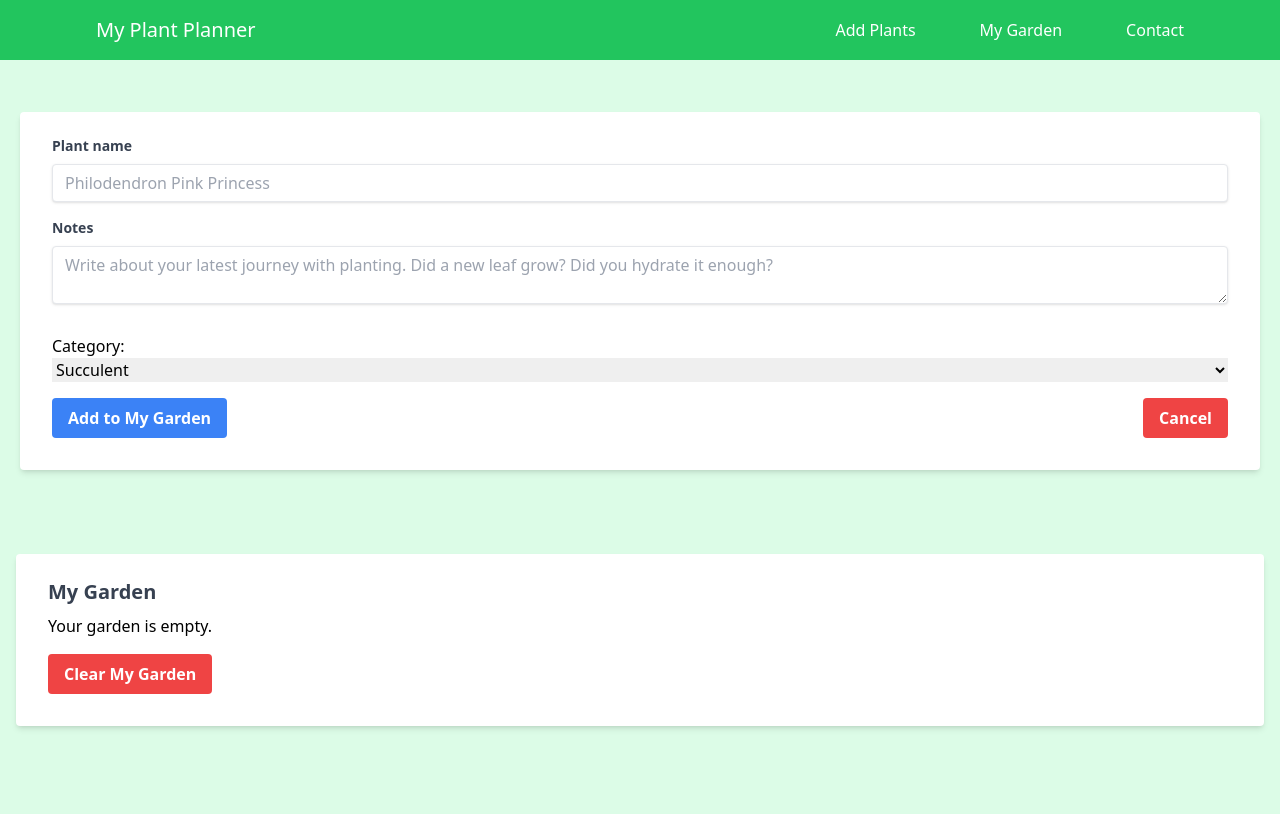
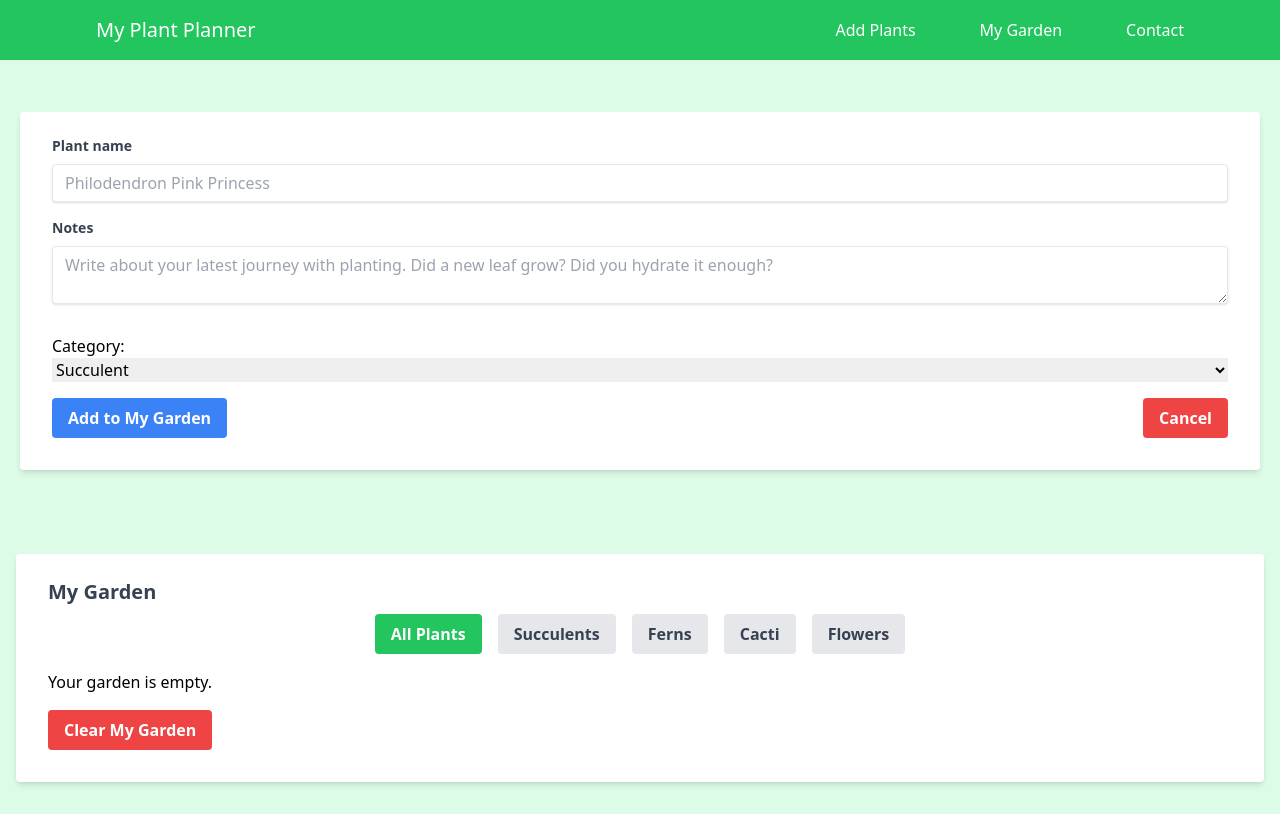
Before and after one commit to charlottejevans/planted, a website: page src/index.html in a window 1280 px wide. Drawn offline with nearby package versions, Linux system fonts and the light colour scheme; files that its build step writes are made by us from their sources.

Commit message:
Moved specific plant category arrays into the global scope. Added tab buttons for My Garden section and created a class for the tab buttons.

```diff
--- a/src/index.html
+++ b/src/index.html
@@ -65,6 +65,14 @@
 <div class="container mx-auto px-4 py-8" id="myGardenSection">
     <div class="my-garden bg-white shadow-md rounded px-8 pt-6 pb-8 mt-4">
         <h2 class="text-gray-700 text-xl font-bold mb-2">My Garden</h2>
+        <!-- Tab Navigation -->
+        <div class="flex justify-center space-x-4 mb-4">
+            <button id="allPlantsTab" class="tab-button active">All Plants</button>
+            <button id="succulentsTab" class="tab-button">Succulents</button>
+            <button id="fernsTab" class="tab-button">Ferns</button>
+            <button id="cactiTab" class="tab-button">Cacti</button>
+            <button id="flowersTab" class="tab-button">Flowers</button>
+        </div>
         <p id="plantWateringReminder"></p>
         <p id="isLocalStorageEmpty"></p>
         <div id="myGarden" class="grid grid-cols-1 md:grid-cols-2 lg:grid-cols-3 gap-4">
--- a/src/main.css
+++ b/src/main.css
@@ -1,3 +1,11 @@
 @tailwind base;
 @tailwind components;
 @tailwind utilities;
+
+.tab-button {
+    @apply bg-gray-200 px-4 py-2 rounded text-gray-700 font-semibold;
+}
+
+.tab-button.active {
+    @apply bg-green-500 text-white;
+}
--- a/src/script.js
+++ b/src/script.js
@@ -93,7 +93,6 @@ window.addEventListener('storage', (event) => {
     }
 })
 
-
 function saveSettings() {
     if (plantNameEl.value && plantNoteEl.value && plantCategoryEl.value) {
         const newSetting = {
@@ -173,29 +172,30 @@ const plantNeedsWater = function () {
     }
 }
 
+// Getting the plants by category - Global Variables
+let fernPlants = settingsArray.filter(plant => plant.category === "fern")
+let cactusPlants = settingsArray.filter(plant => plant.category === "cactus")
+let succulentPlants = settingsArray.filter(plant => plant.category === "succulent")
+let flowerPlants = settingsArray.filter(plant => plant.category === "flowering")
 
 // Checks whether the plant is a cactus or not.
 function cactusPlantsCheck() {
-    let cactusPlants = settingsArray.filter(plant => plant.category === "cactus")
     console.log('Cactus Plants: ', cactusPlants)
     return cactusPlants
 }
 
 
 function succulentPlantsCheck() {
-    let succulentPlants = settingsArray.filter(plant => plant.category === "succulent")
     console.log('Succulent Plants: ', succulentPlants)
     return succulentPlants
 }
 
 function flowerPlantsCheck() {
-    let flowerPlants = settingsArray.filter(plant => plant.category === "flowering")
     console.log('Flowering Plants: ', flowerPlants)
     return flowerPlants
 }
 
 function fernPlantsCheck() {
-    let fernPlants = settingsArray.filter(plant => plant.category === "fern")
     console.log('Fern Plants: ', fernPlants)
     return fernPlants
 }
```
